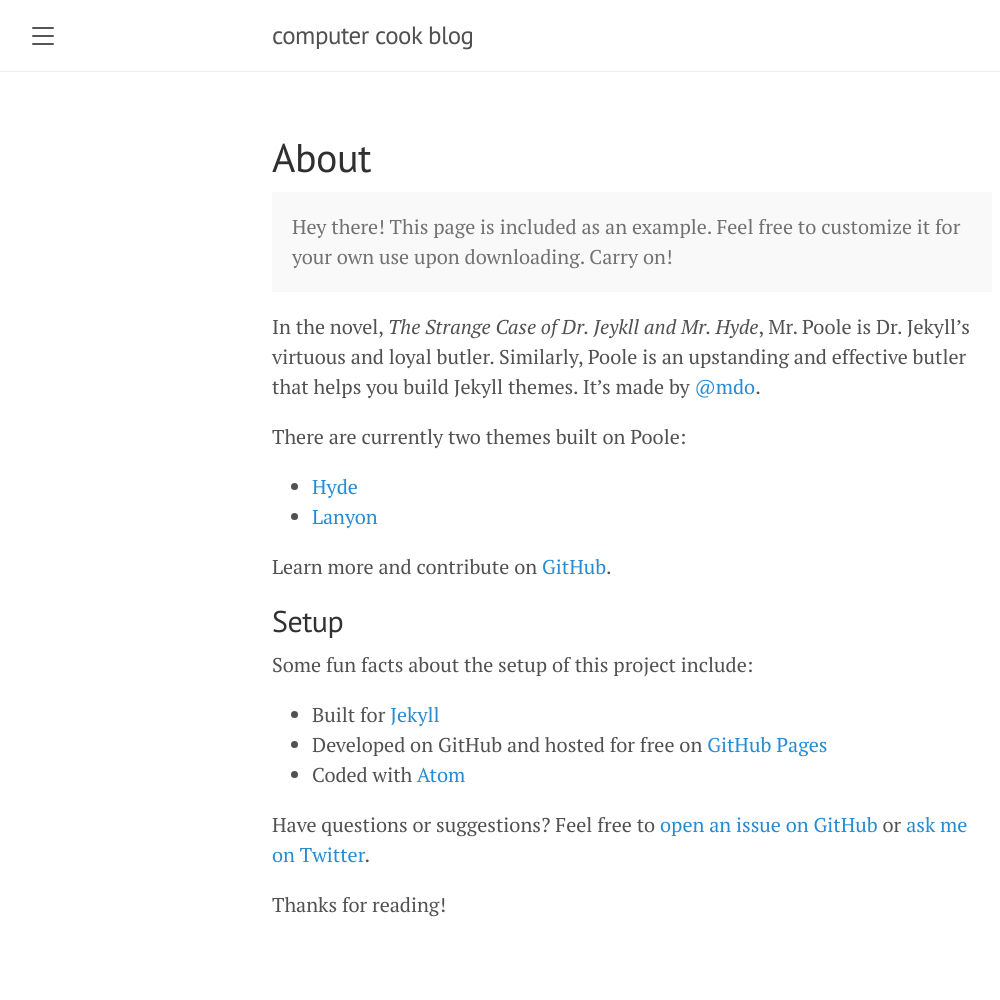
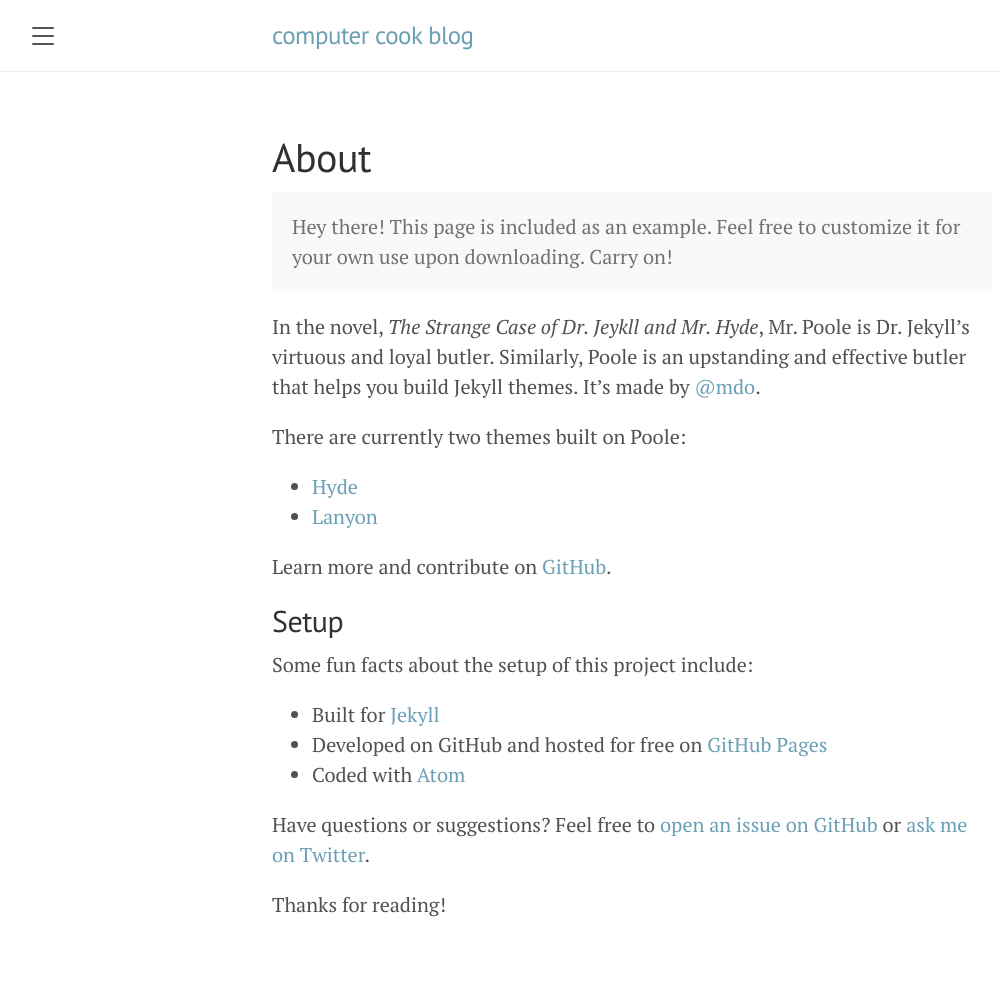
Before and after one commit to rvillemeur/rvillemeur.github.io, a Jekyll site: the page built from about.md, in a window 1280 px wide. Shown: the whole page, without its empty margins (8-1008 px from the left). Built offline with Jekyll 4.4.1, drawn with Linux system fonts in a browser that asks for light colours.

Commit message:
update theme used

```diff
--- a/_config.yml
+++ b/_config.yml
@@ -27,7 +27,7 @@ url: "https://rvillemeur.github.io" # the base hostname & protocol for your site
 # twitter_username: jekyllrb
 github_username:  rvillemeur
 author: renaud de villemeur
-paginate:            5
+paginate:            2
 permalink:           pretty
 issues_repo: rvillemeur/rvillemeur.github.io
 
--- a/_layouts/default.html
+++ b/_layouts/default.html
@@ -13,7 +13,7 @@
     </script>
     <script src="https://cdnjs.cloudflare.com/ajax/libs/mathjax/2.7.0/MathJax.js?config=TeX-AMS-MML_HTMLorMML" type="text/javascript"></script>
 
-  <body>
+  <body class="theme-base-0d">
 
     {% include sidebar.html %}
 
```
